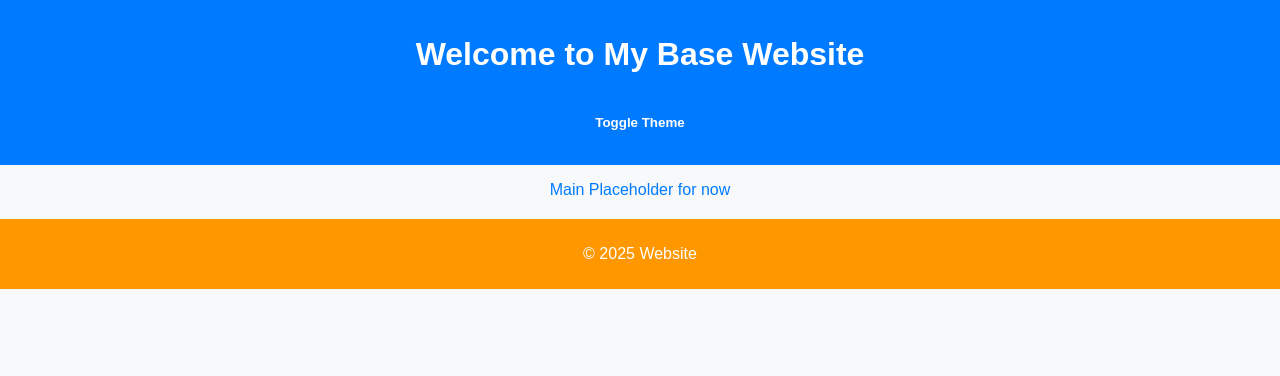
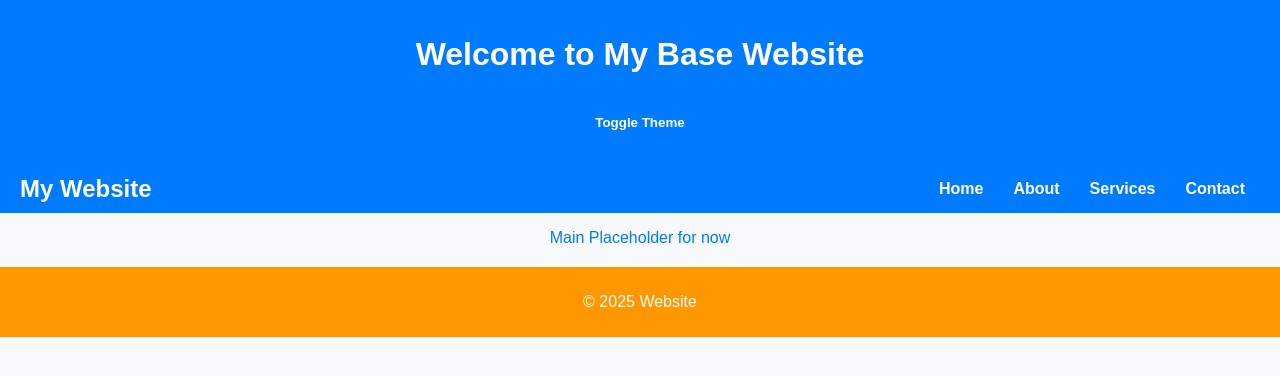
Before and after one commit to jaideepkhaira102/Website, a plain HTML site: page index.html in a window 1280 px wide. Drawn offline with Linux system fonts and the light colour scheme; the site is published under a folder, as on GitHub Pages, so addresses that start at the root find nothing.

Commit message:
Update index.html

```diff
--- a/index.html
+++ b/index.html
@@ -5,7 +5,7 @@
     <meta name="viewport" content="width=device-width, initial-scale=1.0">
     <title>Base Website</title>
     <link rel="stylesheet" href="style.css">
-    <link rel="stylesheet" href="/Navbar/navbar.css">
+    <link rel="stylesheet" href="Navbar/navbar.css">
 
 </head>
 <body>
@@ -21,6 +21,6 @@
         <p>&copy; 2025 Website</p>
     </footer>
     <script src="script.js"></script>
-    <script src="/Navbar/navbar.js" defer></script>
+    <script src="Navbar/navbar.js" defer></script>
 </body>
 </html>
```
